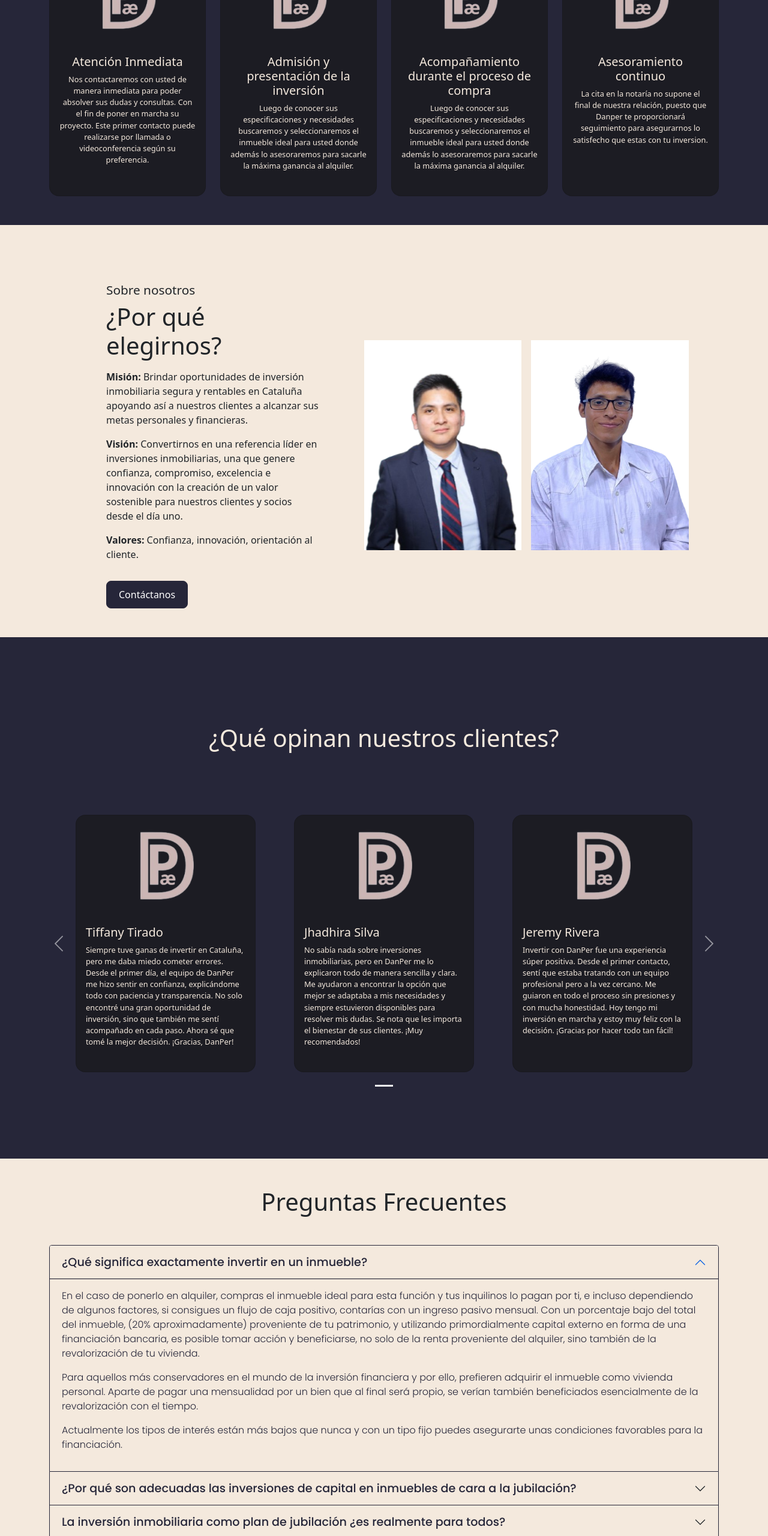
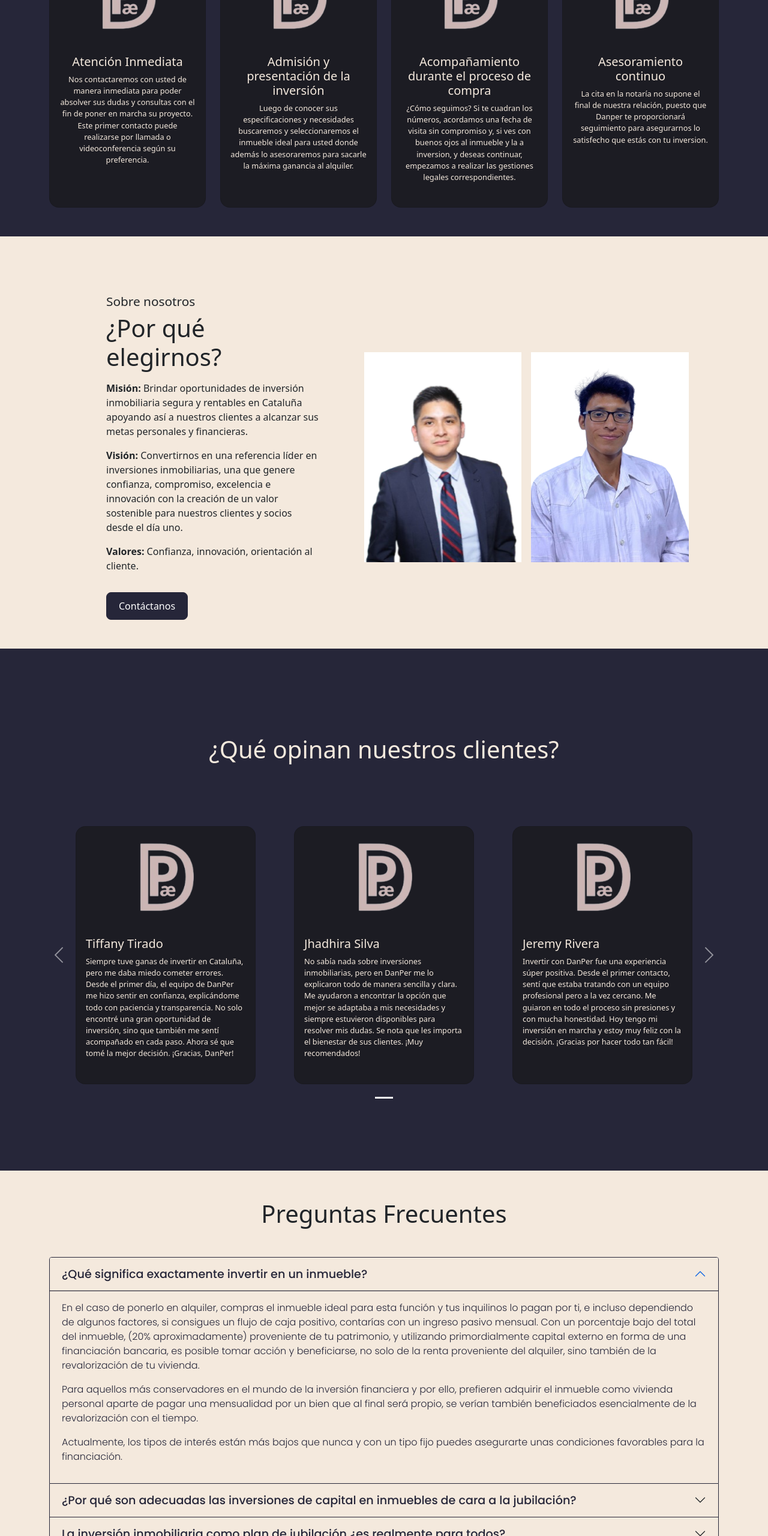
Before and after one commit to nicolaszagal/DanPer-landingpage, a website: page index.html in a window 1280 px wide. Shown: the part 1780-4340 px from the top of the page at 60% size. Drawn offline with nearby package versions, Linux system fonts and the light colour scheme.

Commit message:
fix(): Correciones de textos

```diff
--- a/index.html
+++ b/index.html
@@ -104,7 +104,7 @@
                                 <img src="/images/logo.png" class="card-img-top" alt="...">
                                 <div class="card-body">
                                     <h5 class="card-title">Atención Inmediata</h5>
-                                    <p class="card-text">Nos contactaremos con usted de manera inmediata para poder absolver sus dudas y consultas. Con el fin de poner en marcha su proyecto. Este primer contacto puede realizarse por llamada o videoconferencia según su preferencia.</p>
+                                    <p class="card-text">Nos contactaremos con usted de manera inmediata para poder absolver sus dudas y consultas con el fin de poner en marcha su proyecto. Este primer contacto puede realizarse por llamada o videoconferencia según su preferencia.</p>
                                 </div>
                             </div>
                         </div>
@@ -113,7 +113,7 @@
                                 <img src="/images/logo.png" class="card-img-top" alt="...">
                                 <div class="card-body">
                                     <h5 class="card-title">Admisión y presentación de la inversión</h5>
-                                    <p class="card-text">Luego de conocer sus especificaciones y necesidades buscaremos y seleccionaremos el inmueble ideal para usted donde además lo asesoraremos para sacarle la máxima ganancia al alquiler. </p>
+                                    <p class="card-text">Luego de conocer sus especificaciones y necesidades buscaremos y seleccionaremos el inmueble ideal para usted donde además lo asesoraremos para sacarle la máxima ganancia al alquiler.</p>
                                 </div>
                             </div>
                         </div>
@@ -122,7 +122,7 @@
                                 <img src="/images/logo.png" class="card-img-top" alt="...">
                                 <div class="card-body">
                                     <h5 class="card-title">Acompañamiento durante el proceso de compra</h5>
-                                    <p class="card-text">Luego de conocer sus especificaciones y necesidades buscaremos y seleccionaremos el inmueble ideal para usted donde además lo asesoraremos para sacarle la máxima ganancia al alquiler. </p>
+                                    <p class="card-text">¿Cómo seguimos? Si te cuadran los números, acordamos una fecha de visita sin compromiso y, si ves con buenos ojos al inmueble y la a inversion, y deseas continuar, empezamos a realizar las gestiones legales correspondientes.</p>
                                 </div>
                             </div>
                         </div>
@@ -131,7 +131,7 @@
                                 <img src="/images/logo.png" class="card-img-top" alt="...">
                                 <div class="card-body">
                                     <h5 class="card-title">Asesoramiento continuo</h5>
-                                    <p class="card-text">La cita en la notaría no supone el final de nuestra relación, puesto que Danper te proporcionará seguimiento para asegurarnos lo satisfecho que estas con tu inversion.</p>
+                                    <p class="card-text">La cita en la notaría no supone el final de nuestra relación, puesto que Danper te proporcionará seguimiento para asegurarnos lo satisfecho que estás con tu inversion.</p>
                                 </div>
                             </div>
                         </div>
@@ -258,10 +258,10 @@
                                         En el caso de ponerlo en alquiler, compras el inmueble ideal para esta función y tus inquilinos lo pagan por ti, e incluso dependiendo de algunos factores, si consigues un flujo de caja positivo, contarías con un ingreso pasivo mensual. Con un porcentaje bajo del total del inmueble, (20% aproximadamente) proveniente de tu patrimonio, y utilizando primordialmente capital externo en forma de una financiación bancaria, es posible tomar acción y beneficiarse, no solo de la renta proveniente del alquiler, sino también de la revalorización de tu vivienda.
                                     </p>
                                     <p>
-                                        Para aquellos más conservadores en el mundo de la inversión financiera y por ello, prefieren adquirir el inmueble como vivienda personal. Aparte de pagar una mensualidad por un bien que al final será propio, se verían también beneficiados esencialmente de la revalorización con el tiempo.
+                                        Para aquellos más conservadores en el mundo de la inversión financiera y por ello, prefieren adquirir el inmueble como vivienda personal aparte de pagar una mensualidad por un bien que al final será propio, se verían también beneficiados esencialmente de la revalorización con el tiempo.
                                     </p>
                                     <p>
-                                        Actualmente los tipos de interés están más bajos que nunca y con un tipo fijo puedes asegurarte unas condiciones favorables para la financiación.
+                                        Actualmente, los tipos de interés están más bajos que nunca y con un tipo fijo puedes asegurarte unas condiciones favorables para la financiación.
                                     </p>
                                 </div>
                             </div>
```
